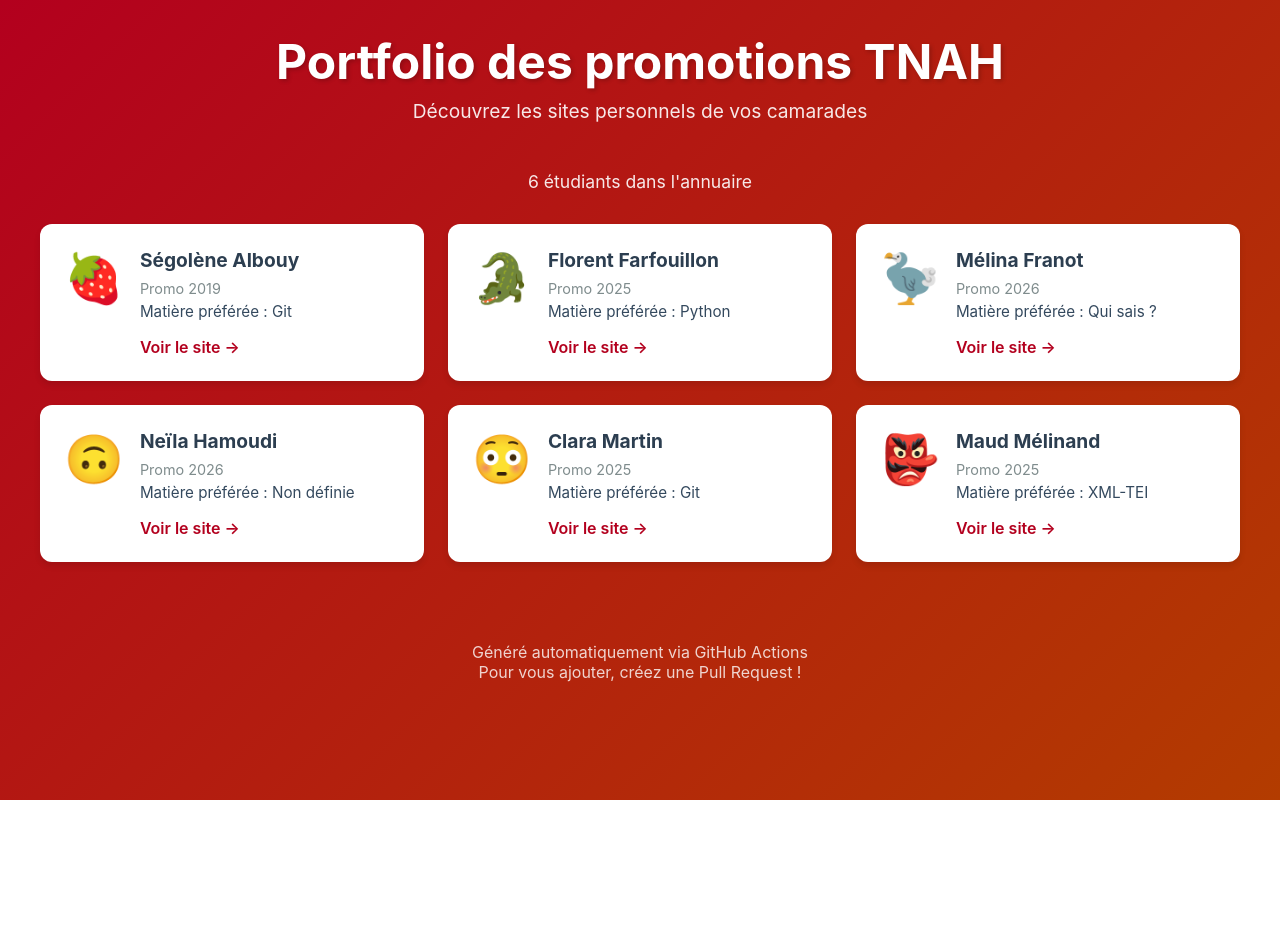
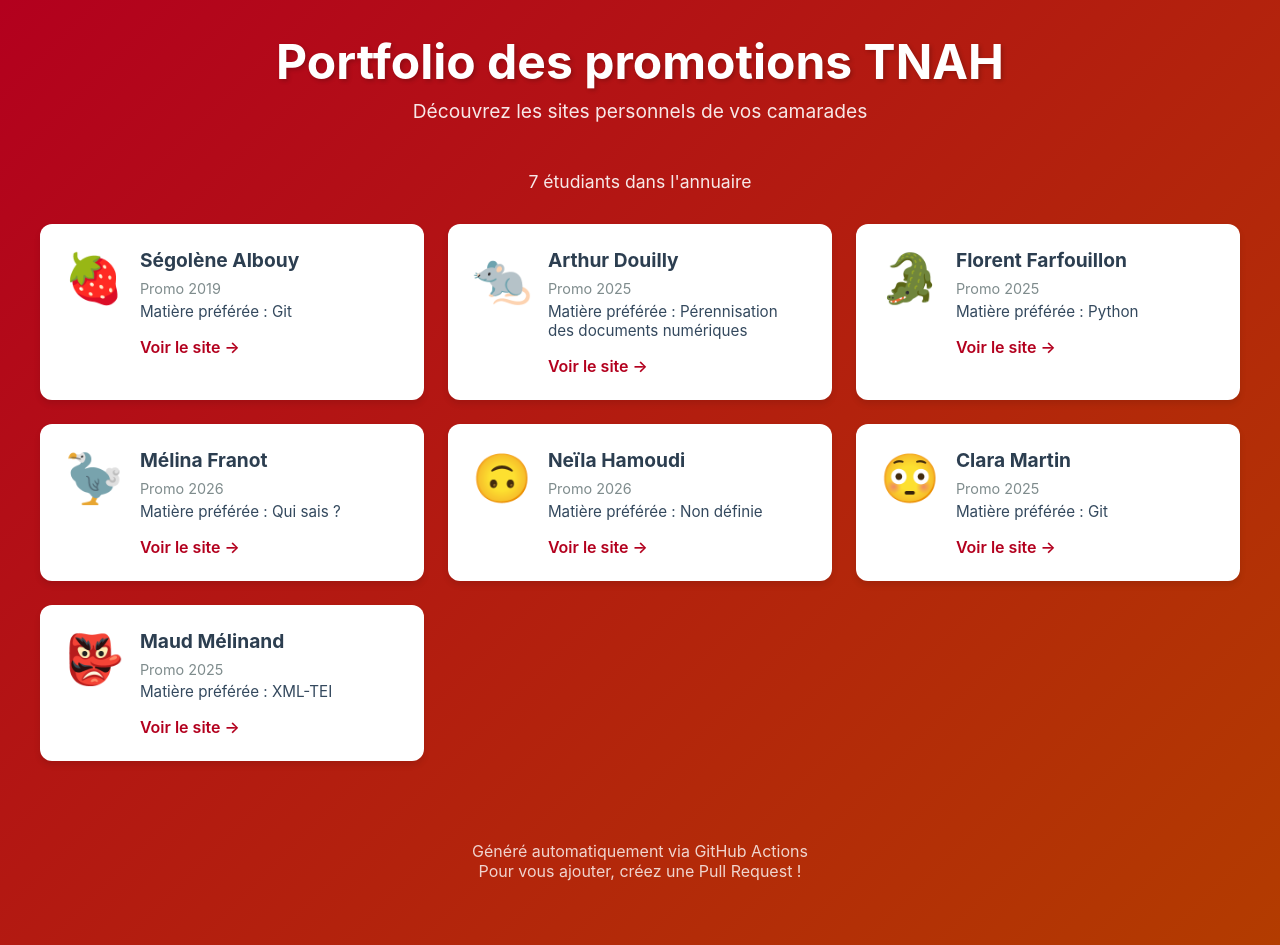
Before and after one commit to Segolene-Albouy/Portfolio-TNAH, a plain HTML site: page index.html in a window 1280 px wide. Before the commit the page ends 800 px from the top, so only its background shows below. Drawn offline with Linux system fonts and the light colour scheme.

Commit message:
deploy: 249ac7f5bedfb72ad0684c36cd6a4af048387dae

```diff
--- a/index.html
+++ b/index.html
@@ -15,7 +15,7 @@
         </header>
 
         <div class="stats">
-            6 étudiants dans l'annuaire
+            7 étudiants dans l'annuaire
         </div>
 
         <div class="students-grid">
@@ -27,6 +27,18 @@
                 <p class="student-promo">Promo 2019</p>
                 <p class="student-matiere">Matière préférée : Git</p>
                 <a href="https://segolene-albouy.github.io/" target="_blank" class="student-link">
+                    Voir le site →
+                </a>
+            </div>
+        </div>
+
+        <div class="student-card">
+            <div class="student-emoji">🐀</div>
+            <div class="student-info">
+                <h3>Arthur Douilly</h3>
+                <p class="student-promo">Promo 2025</p>
+                <p class="student-matiere">Matière préférée : Pérennisation des documents numériques</p>
+                <a href="https://arthurdouilly.github.io/" target="_blank" class="student-link">
                     Voir le site →
                 </a>
             </div>
```
Also changed, not shown: students.json (+8 -0 lines).
